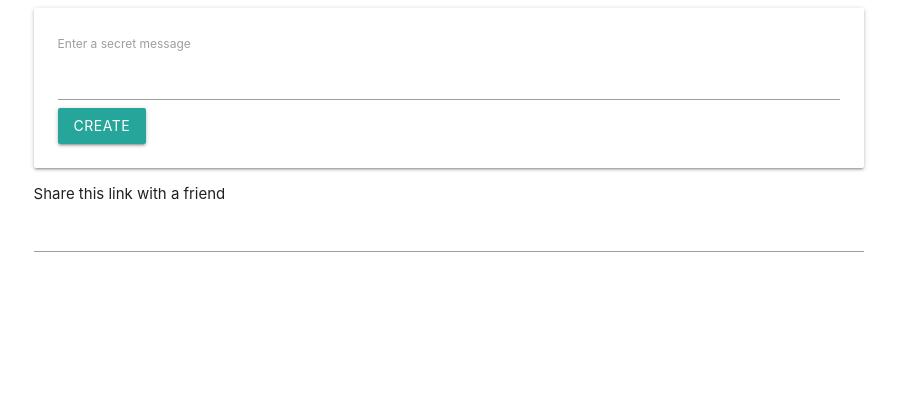
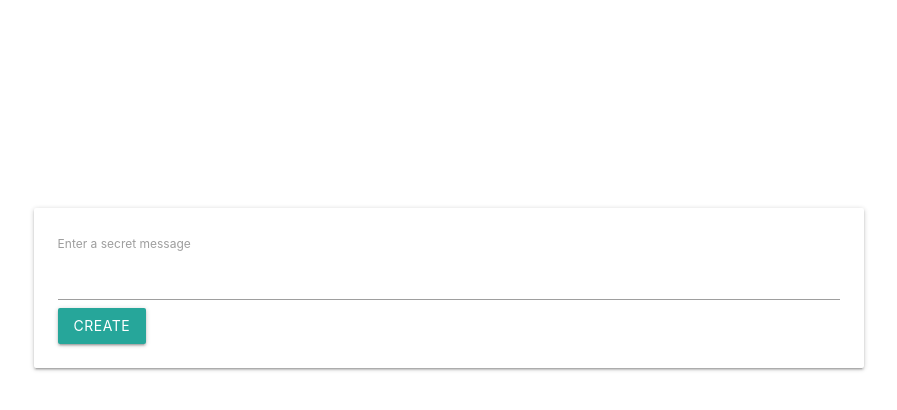
Before and after one commit to AlekhineFan/secret-message, a plain HTML site: page index.html in a window 1280 px wide. Shown: the whole page, without its empty margins (191-1088 px from the left). Drawn offline with nearby package versions, Linux system fonts and the light colour scheme.

Commit message:
add divs to manage message

```diff
--- a/index.html
+++ b/index.html
@@ -10,11 +10,23 @@
       integrity="sha512-UJfAaOlIRtdR+0P6C3KUoTDAxVTuy3lnSXLyLKlHYJlcSU8Juge/mjeaxDNMlw9LgeIotgz5FP8eUQPhX1q10A=="
       crossorigin="anonymous"
     />
+    <style>
+      .row {
+        margin-top: 25vh;
+      }
+      h1 {
+        margin-top: 0px;
+      }
+    </style>
   </head>
   <body>
     <div class="row">
       <div class="col s8 offset-s2">
-        <div class="card-panel">
+        <div id="message-show" class="card-panel hide">
+          <h1></h1>
+          <div><a href="./index.html">Create your own secrete message</a></div>
+        </div>
+        <div class="card-panel" id="message-form">
           <form action="">
             <label for="">Enter a secret message</label>
             <input type="text" id="message-input" />
@@ -22,8 +34,10 @@
           </form>
         </div>
         <div>
-          Share this link with a friend
-          <input type="text" id="link-input" />
+          <div class="card-panel hide" id="link-form">
+            Share this link with a friend
+            <input type="text" id="link-input" />
+          </div>
         </div>
       </div>
     </div>
```
